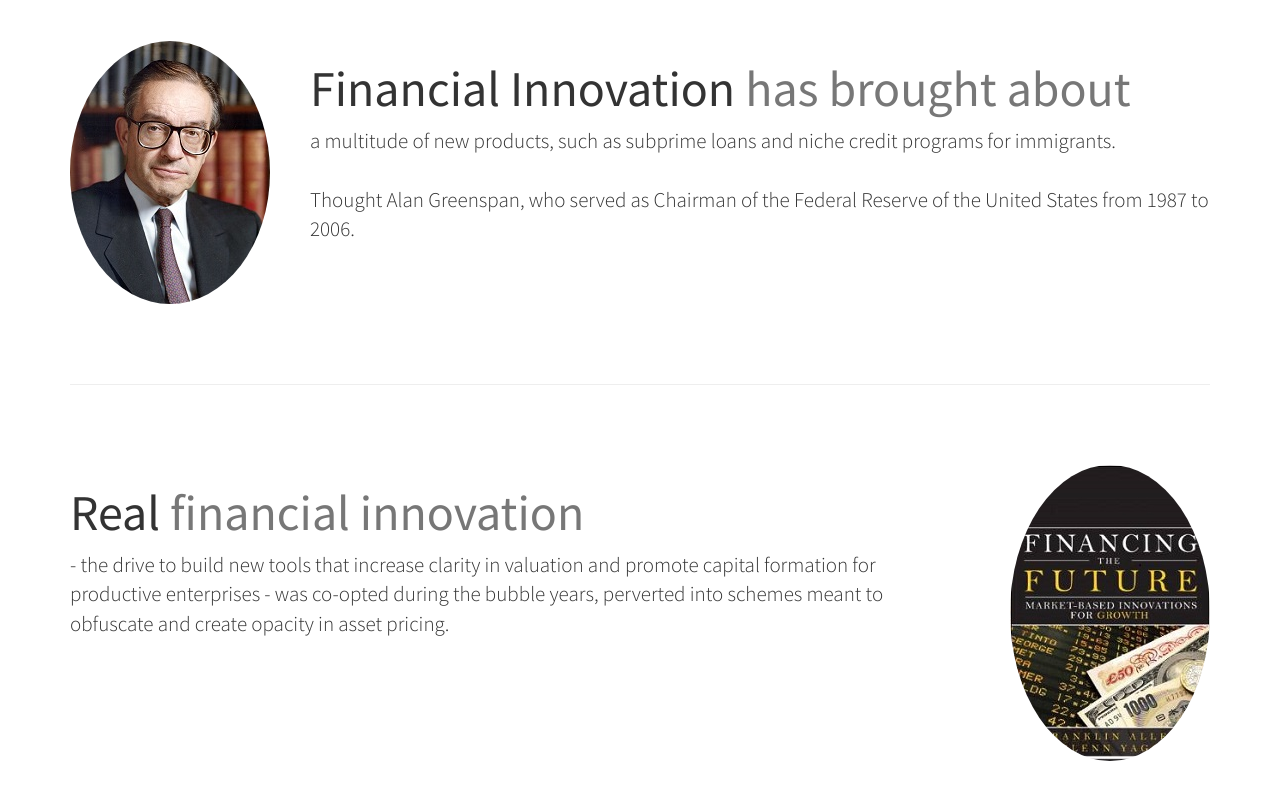
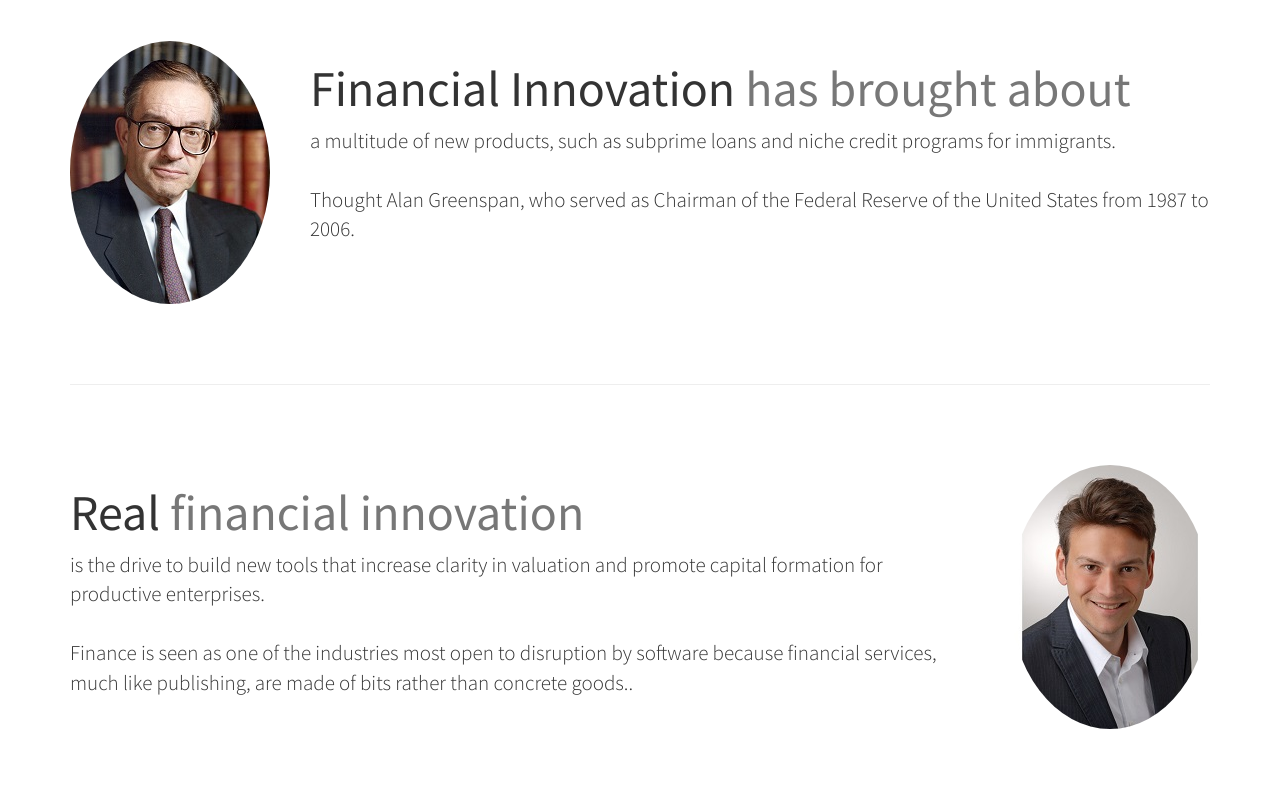
Before and after one commit to alexMmKoenig/sofine, a plain HTML site: page index.html in a window 1280 px wide. Shown: the part 1442-2242 px from the top of the page. Drawn offline with Linux system fonts and the light colour scheme.

Commit message:
update content

```diff
--- a/index.html
+++ b/index.html
@@ -71,11 +71,11 @@
 
         <!-- Third Featurette -->
         <div class="featurette" id="contact">
-            <img class="featurette-image img-circle img-responsive pull-right" src="img/index.jpg">
+            <img class="featurette-image img-circle img-responsive pull-right" src="img/koenig.jpg">
             <h2 class="featurette-heading">Real
                 <span class="text-muted">financial innovation</span>
             </h2>
-            <p class="lead">- the drive to build new tools that increase clarity in valuation and promote capital formation for productive enterprises - was co-opted during the bubble years, perverted into schemes meant to obfuscate and create opacity in asset pricing.</p>
+            <p class="lead">is the drive to build new tools that increase clarity in valuation and promote capital formation for productive enterprises.<br><br>Finance is seen as one of the industries most open to disruption by software because financial services, much like publishing, are made of bits rather than concrete goods..</p>
         </div>
 
         <hr class="featurette-divider">
```
Also changed, not shown: img/JCM-then.jpg (added), img/koenig.jpg (added).
